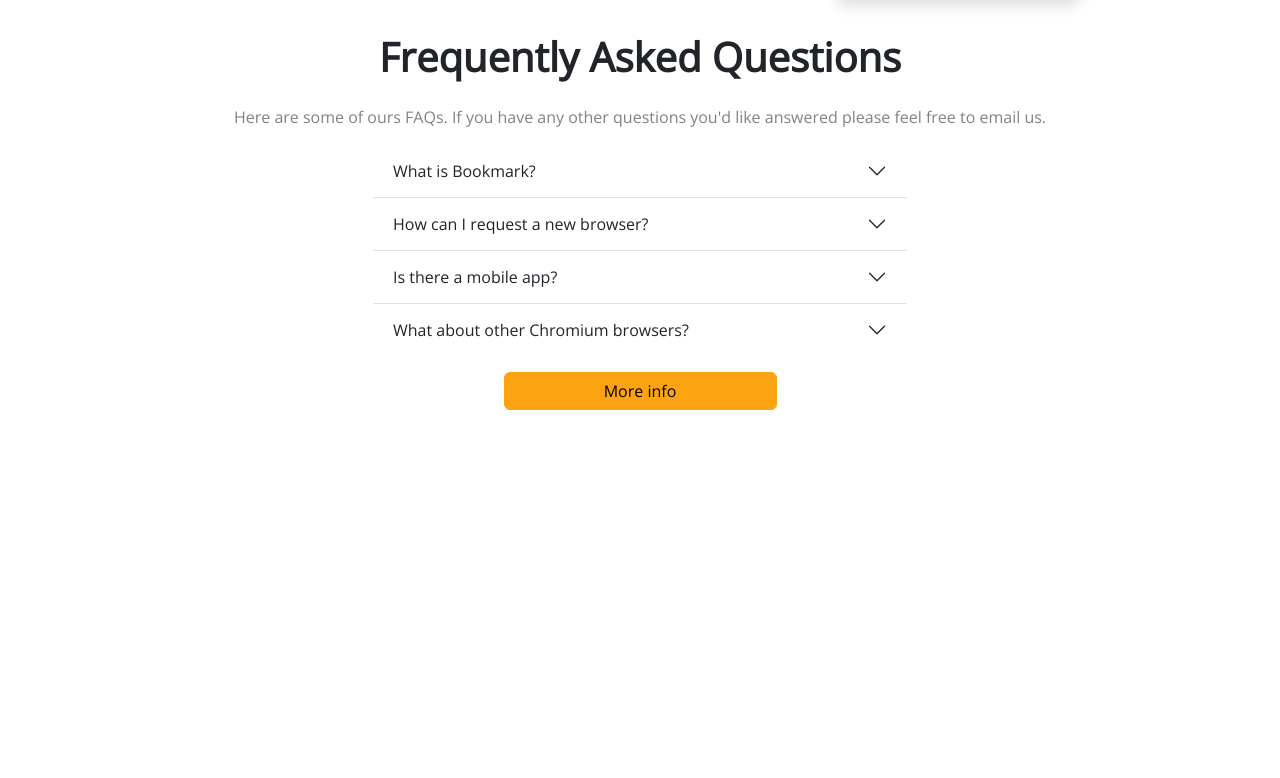
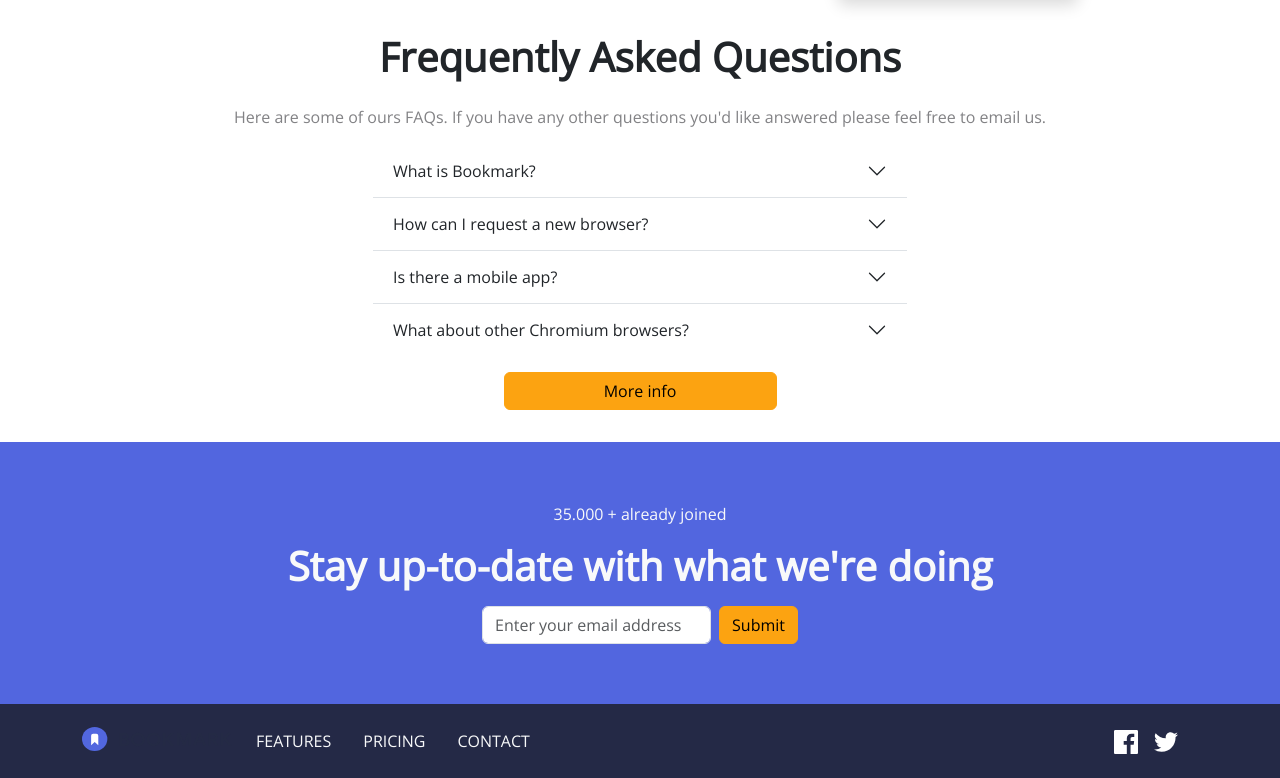
Before and after one commit to SergioGarciaF/Sprint2-SergioGarcia, a website: page nivell-1/index.html in a window 1280 px wide. Shown: the part 1866-2644 px from the top of the page. Before the commit the page ends 2292 px from the top, so only its background shows below. Drawn offline with nearby package versions, Linux system fonts and the light colour scheme.

Commit message:
Nivell-2-Exercici-5

```diff
--- a/nivell-1/index.html
+++ b/nivell-1/index.html
@@ -256,8 +256,87 @@
             </div>
         </section>
     </main>
+    <footer>
+        <div class="container-fluid first-footer mt-3">
+            <div class="container align-items-center">
+                <div class="text-first-footer">
+                    <p class=" col-12 text-center text-light footer">35.000 + already joined</p>
+                    <h1 class="col-12 text-center text-light"><b>Stay up-to-date with what we're doing</b></h1>
+                    <form class="mt-3 needs-validation" novalidate>
+                        <div class="row justify-content-center">
+                            <div class="col-12 col-md-4 d-flex">
+                                <input type="email" placeholder="Enter your email address" class="form-control me-2"
+                                    id="exampleInputEmail1" aria-describedby="emailHelp" required>
+                                <button type="submicol-12 t" class="btn btn-primary">Submit</button>
+                            </div>
+                        </div>
+                    </form>
+                </div>
+            </div>
+        </div>
+        <div class="container-fluid  second-footer">
+            <div class="container">
+                <nav class="navbar navbar-expand-lg navbar-light">
+                    <a class="navbar-brand ms-0" href="#">
+                        <img src="./assets/Imagenes/logo-bookmark.svg" alt="Logo Bookmark" width="150" height="24"
+                            class="d-inline-block align-text-top ms-0 ms-md-0">
+                    </a>
+                    <button class="navbar-toggler" type="button" data-bs-toggle="collapse"
+                        data-bs-target="#navbarSupportedContent" aria-controls="navbarSupportedContent"
+                        aria-expanded="false" aria-label="Toggle navigation">
+                        <span class="navbar-toggler-icon"></span>
+                    </button>
+                    <div class="collapse navbar-collapse me-5" id="navbarSupportedContent">
+                        <ul class="navbar-nav me-4 mb-2 mb-lg-0">
+                            <li class="nav-item me-3">
+                                <a class="nav-link active text-light" aria-current="page" href="#">FEATURES</a>
+                            </li>
+                            <li class="nav-item me-3">
+                                <a class="nav-link text-light" href="#">PRICING</a>
+                            </li>
+                            <li class="nav-item me-3">
+                                <a class="nav-link text-light" href="#">CONTACT</a>
+                            </li>
+                        </ul>
+                    </div>
+                    <nav class="navbar navbar-expand-lg navbar-light">
+                        <div class="container-fluid">
+                            <div class="collapse navbar-collapse" id="navbarNavAltMarkup">
+                                <div class="navbar-nav">
+                                    <a class="nav-link" href="#"><img src="./assets/Imagenes/icon-facebook.svg"
+                                            alt=""></a>
+                                    <a class="nav-link" href="#"><img src="./assets/Imagenes/icon-twitter.svg"
+                                            alt=""></a>
+                                </div>
+                            </div>
+                        </div>
+                    </nav>
+            </div>
+        </div>
+    </footer>
 
     <script src="https://cdn.jsdelivr.net/npm/bootstrap@5.0.1/dist/js/bootstrap.bundle.min.js"></script>
+    <script>
+        (function () {
+            'use strict'
+
+            // Fetch all the forms we want to apply custom Bootstrap validation styles to
+            var forms = document.querySelectorAll('.needs-validation')
+
+            // Loop over them and prevent submission
+            Array.prototype.slice.call(forms)
+                .forEach(function (form) {
+                    form.addEventListener('submit', function (event) {
+                        if (!form.checkValidity()) {
+                            event.preventDefault()
+                            event.stopPropagation()
+                        }
+
+                        form.classList.add('was-validated')
+                    }, false)
+                })
+        })()
+    </script>
 </body>
 
 </html>
--- a/nivell-1/sass/custom.scss
+++ b/nivell-1/sass/custom.scss
@@ -76,6 +76,21 @@
   }
 }
 
+/*Final Accordion*/
+
+/*Inicio Footer*/
+
+.first-footer {
+  background-color: #5266DF;
+}
+
+.text-first-footer {
+  padding: 60px;
+}
+
+.second-footer {
+  background-color: #242946;
+}
 
 
 @import "../node_modules/bootstrap/scss/bootstrap.scss"
```
Also changed, not shown: nivell-1/css/custom.css, 1 other file.
